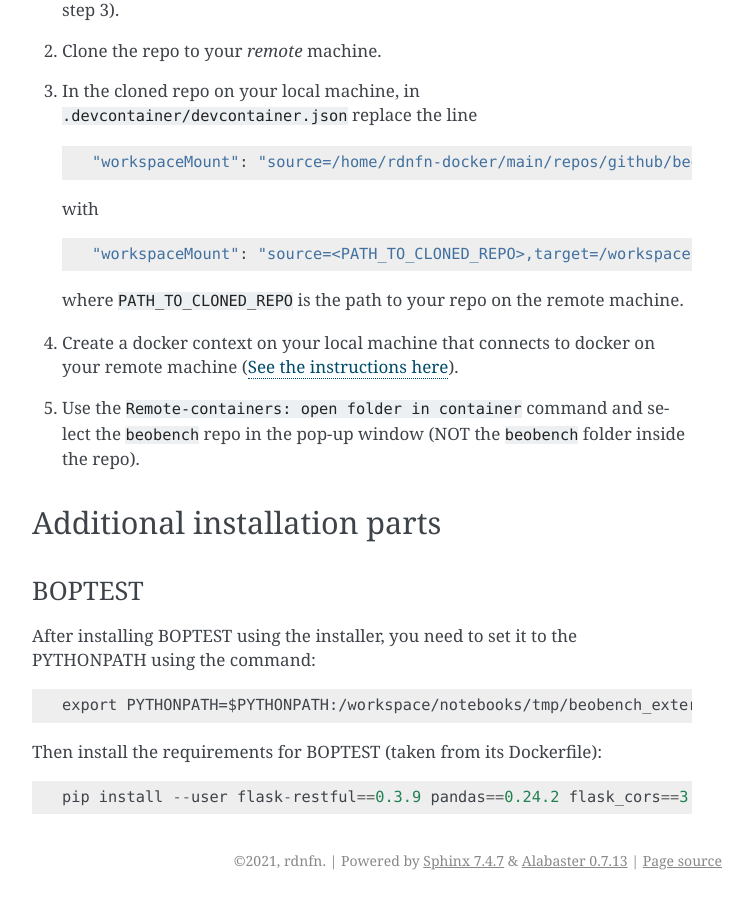
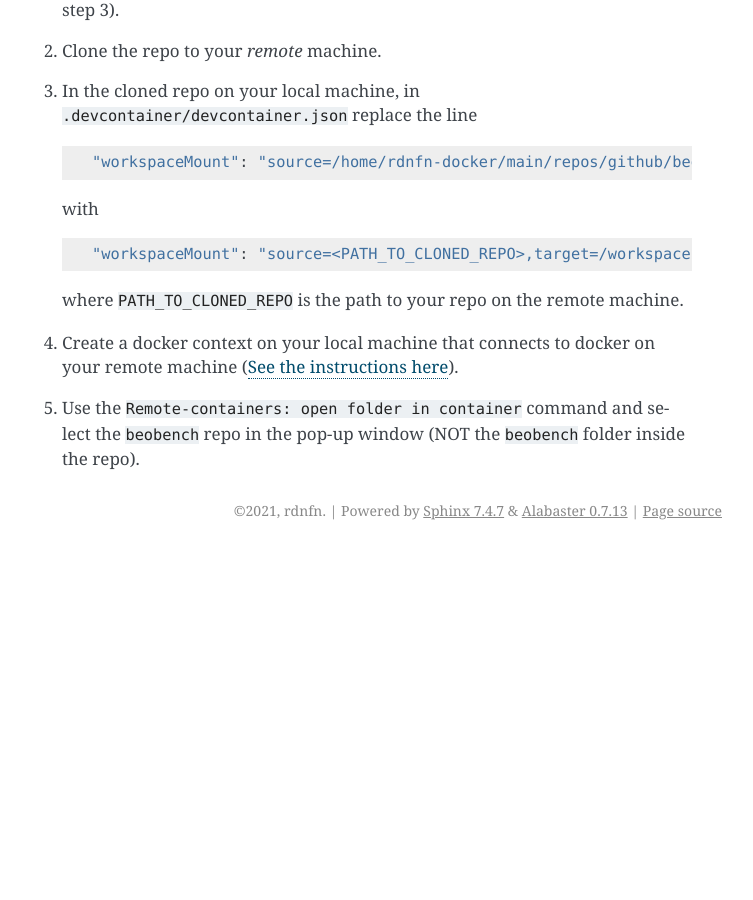
Before and after one commit to rdnfn/beobench, a Sphinx documentation site: the page built from docs/usage.rst, in a window 1280 px wide and 900 px high, scrolled down 1099 px. Shown: the whole window, without its empty margins (388-1141 px from the left). Built offline with Sphinx 7.4.7, drawn with Linux system fonts in a browser that asks for light colours; pages that are not in the unit, such as notebooks, are missing from menus; after the commit the page ends 1649 px from its top, so only the background shows below that; some of the changed text lies outside the part shown.

Commit message:
docs: add separate boptest section

```diff
--- a/docs/usage.rst
+++ b/docs/usage.rst
@@ -62,18 +62,3 @@ It may be desireable to run your dev container on a remote machine. In order to
 
 4. Create a docker context on your local machine that connects to docker on your remote machine (`See the instructions here <https://stackoverflow.com/a/63814363>`_).
 5. Use the ``Remote-containers: open folder in container`` command and select the ``beobench`` repo in the pop-up window (NOT the ``beobench`` folder inside the repo).
-
-
-Additional installation parts
------------------------------
-
-BOPTEST
-^^^^^^^
-
-After installing BOPTEST using the installer, you need to set it to the PYTHONPATH using the command::
-
-     export PYTHONPATH=$PYTHONPATH:/workspace/notebooks/tmp/beobench_external_install/boptest
-
-Then install the requirements for BOPTEST (taken from its Dockerfile)::
-
-     pip install --user flask-restful==0.3.9 pandas==0.24.2 flask_cors==3.0.10
```
Also changed, not shown: docs/boptest.rst (added, +21 -0 lines).
